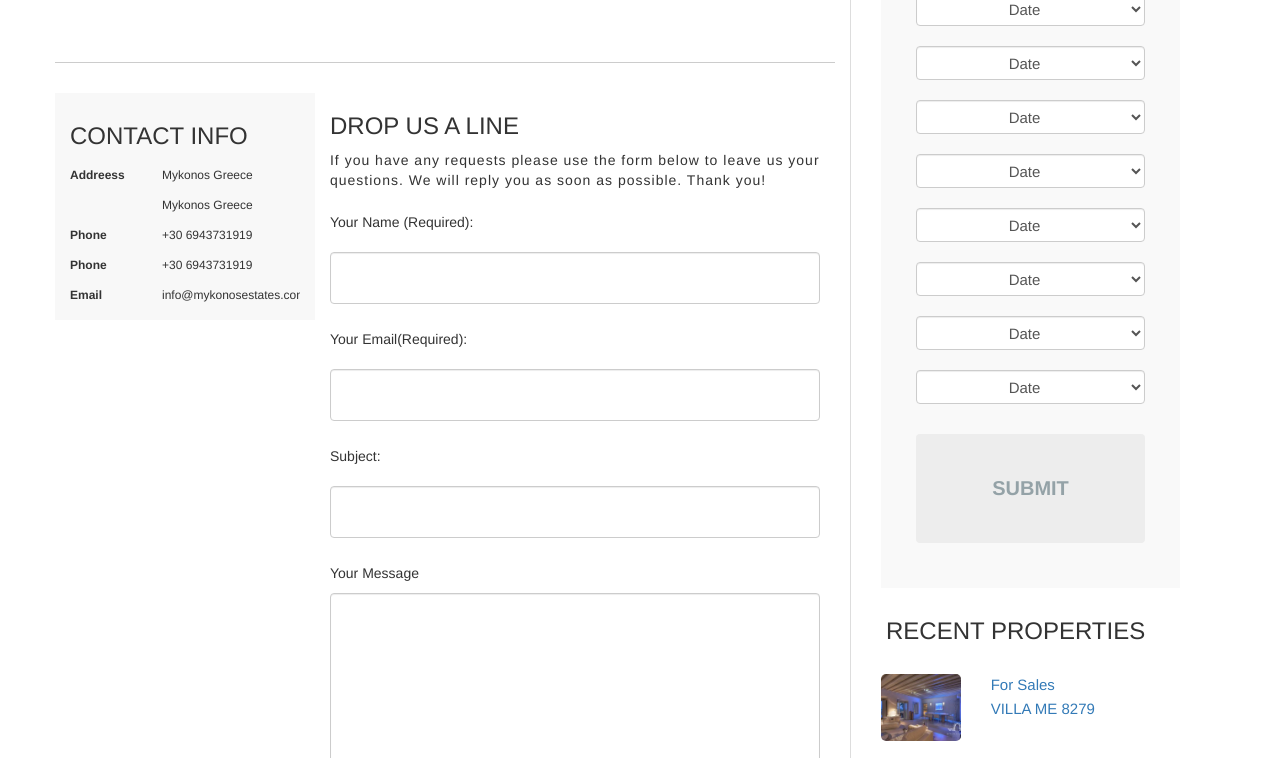
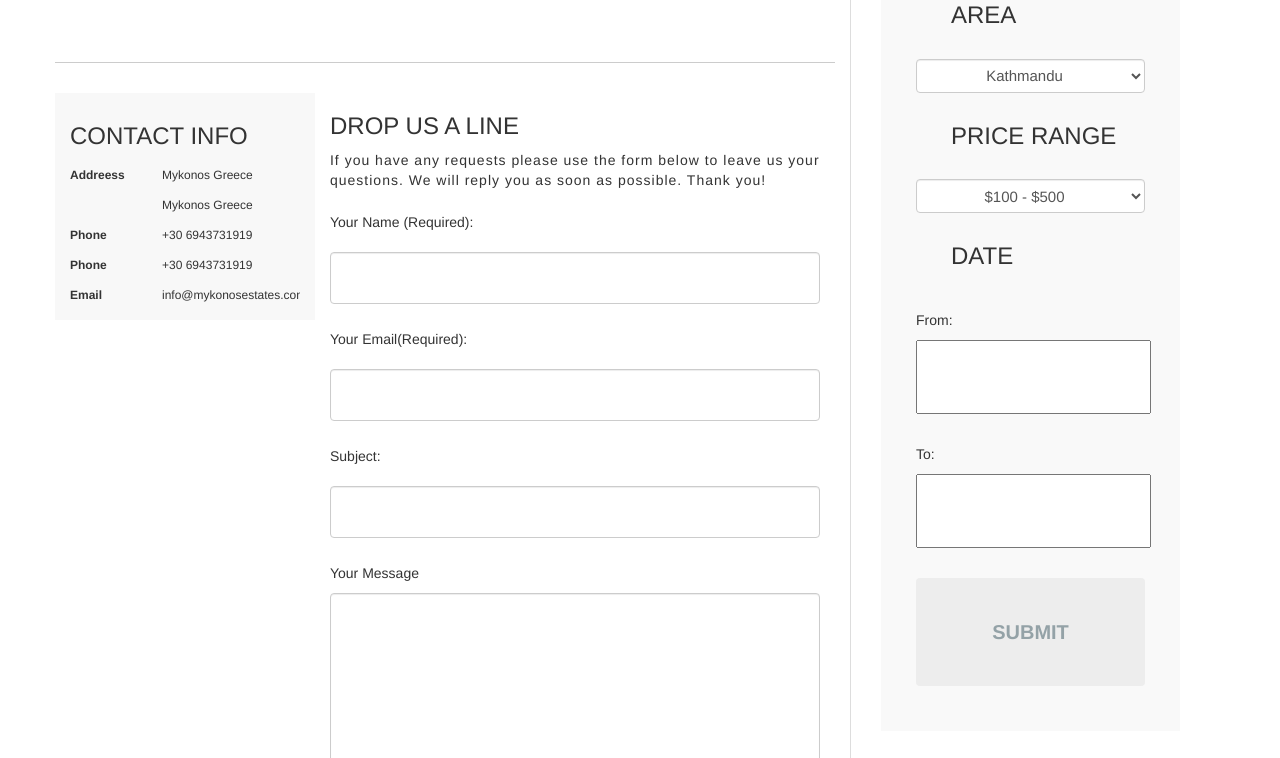
Before and after one commit to pr4t1ma/travel, a website: page contact.html in a window 1280 px wide. Shown: the part 222-980 px from the top of the page. Drawn offline with nearby package versions, Linux system fonts and the light colour scheme.

Commit message:
minor fixes

```diff
--- a/contact.html
+++ b/contact.html
@@ -155,77 +155,21 @@
 
         <div class="sidebar-wrapper">
 
+            <h3>Area</h3>
             <select class="form-control">
-                Shorted by
-                <option value="one">Date</option>
-                <option value="two">Price</option>
-                <option value="three">Random</option>
-                <option value="four">Name</option>
-                <option value="five">Area</option>
+                <option value="one">Kathmandu</option>
+                <option value="two">Pokhara</option>
+                <option value="three">Chitwan</option>
             </select>
+            <h3>Price range</h3>
+            <select class="form-control">
+                <option value="one">$100 - $500</option>
+                <option value="two">$500 - $1000</option>
+                <option value="three">$1000 - $5000</option>
+            </select>
+            <h3>Date</h3>
+            <label for="">From: <input type="text"/></label> <label for="">To: <input type="text"/></label>
 
-            <select class="form-control">
-                Shorted by
-                <option value="one">Date</option>
-                <option value="two">Price</option>
-                <option value="three">Random</option>
-                <option value="four">Name</option>
-                <option value="five">Area</option>
-            </select>
-
-            <select class="form-control">
-                Shorted by
-                <option value="one">Date</option>
-                <option value="two">Price</option>
-                <option value="three">Random</option>
-                <option value="four">Name</option>
-                <option value="five">Area</option>
-            </select>
-
-            <select class="form-control">
-                Shorted by
-                <option value="one">Date</option>
-                <option value="two">Price</option>
-                <option value="three">Random</option>
-                <option value="four">Name</option>
-                <option value="five">Area</option>
-            </select>
-
-            <select class="form-control">
-                Shorted by
-                <option value="one">Date</option>
-                <option value="two">Price</option>
-                <option value="three">Random</option>
-                <option value="four">Name</option>
-                <option value="five">Area</option>
-            </select>
-
-            <select class="form-control">
-                Shorted by
-                <option value="one">Date</option>
-                <option value="two">Price</option>
-                <option value="three">Random</option>
-                <option value="four">Name</option>
-                <option value="five">Area</option>
-            </select>
-
-            <select class="form-control">
-                Shorted by
-                <option value="one">Date</option>
-                <option value="two">Price</option>
-                <option value="three">Random</option>
-                <option value="four">Name</option>
-                <option value="five">Area</option>
-            </select>
-
-            <select class="form-control">
-                Shorted by
-                <option value="one">Date</option>
-                <option value="two">Price</option>
-                <option value="three">Random</option>
-                <option value="four">Name</option>
-                <option value="five">Area</option>
-            </select>
             <button type="submit" class="btn btn-default">Submit</button>
         </div>
         <div class="recent-properties">
```
Also changed, not shown: index.html (+2 -2 lines).
